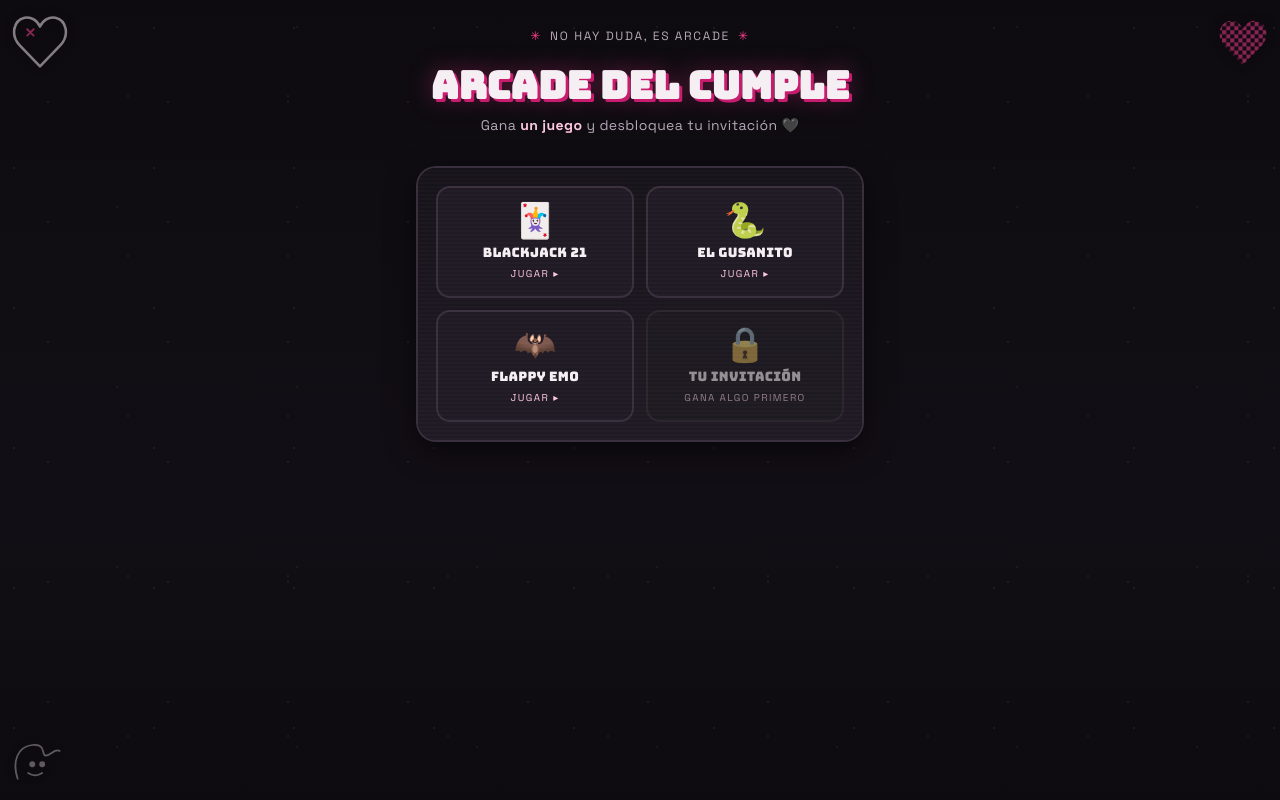
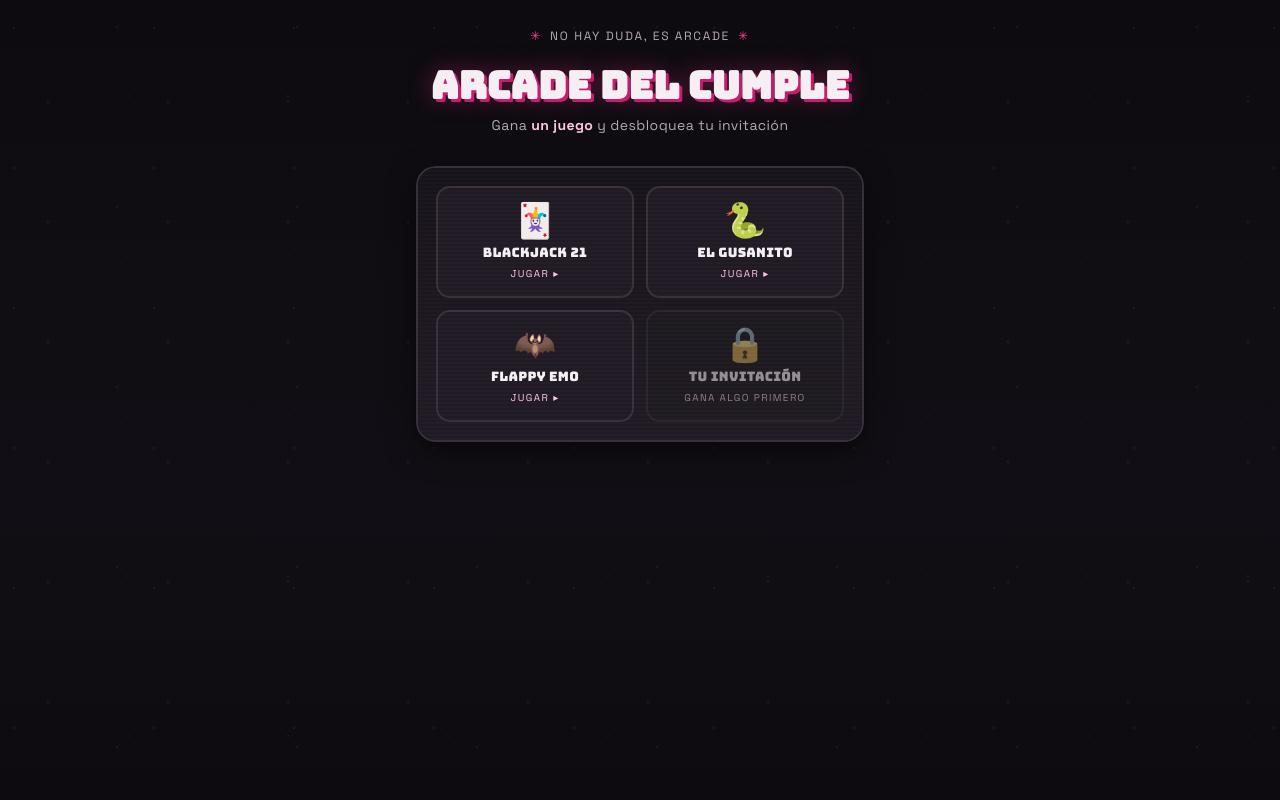
Before and after one commit to Albertsilveraa/arcade-cumple, a plain HTML site: page index.html in a window 1280 px wide. Drawn offline with Linux system fonts and the light colour scheme.

Commit message:
Quitar doodles de corazones y emojis de corazon

```diff
--- a/index.html
+++ b/index.html
@@ -45,12 +45,6 @@
   }
   h1,h2,h3{font-family:'Bungee', ui-sans-serif, sans-serif; margin:0; text-wrap:balance;}
   .script{font-family:'Caveat', cursive; color:var(--pink); font-weight:700;}
-
-  .doodle{position:fixed; pointer-events:none; opacity:.5; z-index:0; filter:drop-shadow(0 0 6px rgba(0,0,0,.4));}
-  .doodle.tl{top:10px; left:8px; width:64px;}
-  .doodle.tr{top:14px; right:8px; width:58px;}
-  .doodle.bl{bottom:10px; left:6px; width:70px; opacity:.35;}
-  @media (max-width:480px){ .doodle{transform:scale(.7); opacity:.32;} }
 
   #app{position:relative; z-index:1; max-width:480px; margin:0 auto; padding:28px 18px 40px; min-height:100vh; display:flex; flex-direction:column; gap:18px;}
 
@@ -183,34 +177,13 @@
 </head>
 <body>
 
-<svg class="doodle tl" viewBox="0 0 100 100" fill="none" xmlns="http://www.w3.org/2000/svg">
-  <path d="M50 88 L18 55 C4 40 8 16 26 12 C36 10 46 16 50 26 C54 16 64 10 74 12 C92 16 96 40 82 55 Z" stroke="#f5eef2" stroke-width="4" stroke-linejoin="round"/>
-  <path d="M30 30 L40 40 M40 30 L30 40" stroke="#ff3d94" stroke-width="3" stroke-linecap="round"/>
-</svg>
-<svg class="doodle tr" viewBox="0 0 100 100" xmlns="http://www.w3.org/2000/svg">
-  <defs>
-    <pattern id="chk" width="14" height="14" patternUnits="userSpaceOnUse">
-      <rect width="14" height="14" fill="#1a0a12"/>
-      <rect width="7" height="7" fill="#ff3d94"/>
-      <rect x="7" y="7" width="7" height="7" fill="#ff3d94"/>
-    </pattern>
-  </defs>
-  <path d="M50 88 L18 55 C4 40 8 16 26 12 C36 10 46 16 50 26 C54 16 64 10 74 12 C92 16 96 40 82 55 Z" fill="url(#chk)"/>
-</svg>
-<svg class="doodle bl" viewBox="0 0 120 90" xmlns="http://www.w3.org/2000/svg">
-  <path d="M20 70 C10 40 20 15 45 12 C70 9 60 30 68 30 C78 30 82 18 92 22" stroke="#f5eef2" stroke-width="3" fill="none" stroke-linecap="round"/>
-  <circle cx="45" cy="45" r="5" fill="#f5eef2"/>
-  <circle cx="62" cy="45" r="5" fill="#f5eef2"/>
-  <path d="M38 60 Q50 68 62 60" stroke="#f5eef2" stroke-width="3" fill="none" stroke-linecap="round"/>
-</svg>
-
 <div id="app">
   <div class="topline"><span class="x">✳</span> NO HAY DUDA, ES ARCADE <span class="x">✳</span></div>
 
   <section id="screen-arcade" class="screen">
     <header class="title">
       <h1>ARCADE&nbsp;DEL&nbsp;CUMPLE</h1>
-      <p class="sub">Gana <b>un juego</b> y desbloquea tu invitación 🖤</p>
+      <p class="sub">Gana <b>un juego</b> y desbloquea tu invitación</p>
     </header>
 
     <div class="panel">
@@ -316,13 +289,13 @@
         <input type="text" id="guestName" placeholder="¿Quién eres?" maxlength="40">
       </div>
       <div class="btnrow">
-        <button class="btn" id="rsvpYes">SÍ, AHÍ ESTARÉ 🖤</button>
+        <button class="btn" id="rsvpYes">SÍ, AHÍ ESTARÉ</button>
         <button class="btn no" id="rsvpNo">no puedo 😢</button>
       </div>
     </div>
 
     <div class="panel confirm" id="rsvpConfirm" hidden>
-      <div class="big" id="confirmEmoji">🖤</div>
+      <div class="big" id="confirmEmoji">🎮</div>
       <h3 id="confirmTitle"></h3>
       <p id="confirmText"></p>
       <button class="linklike redo" id="rsvpEdit">cambiar respuesta</button>
@@ -734,7 +707,7 @@
     rsvpConfirm.hidden = false;
     var n = name && name.trim() ? name.trim() : 'oye';
     if(coming){
-      document.getElementById('confirmEmoji').textContent = '🖤🎉';
+      document.getElementById('confirmEmoji').textContent = '🎉';
       document.getElementById('confirmTitle').textContent = '¡Confirmado, ' + n + '!';
       document.getElementById('confirmText').textContent = 'Nos vemos el viernes 25 a las 9pm en Pica Pica Bar. No faltes.';
     } else {
```
